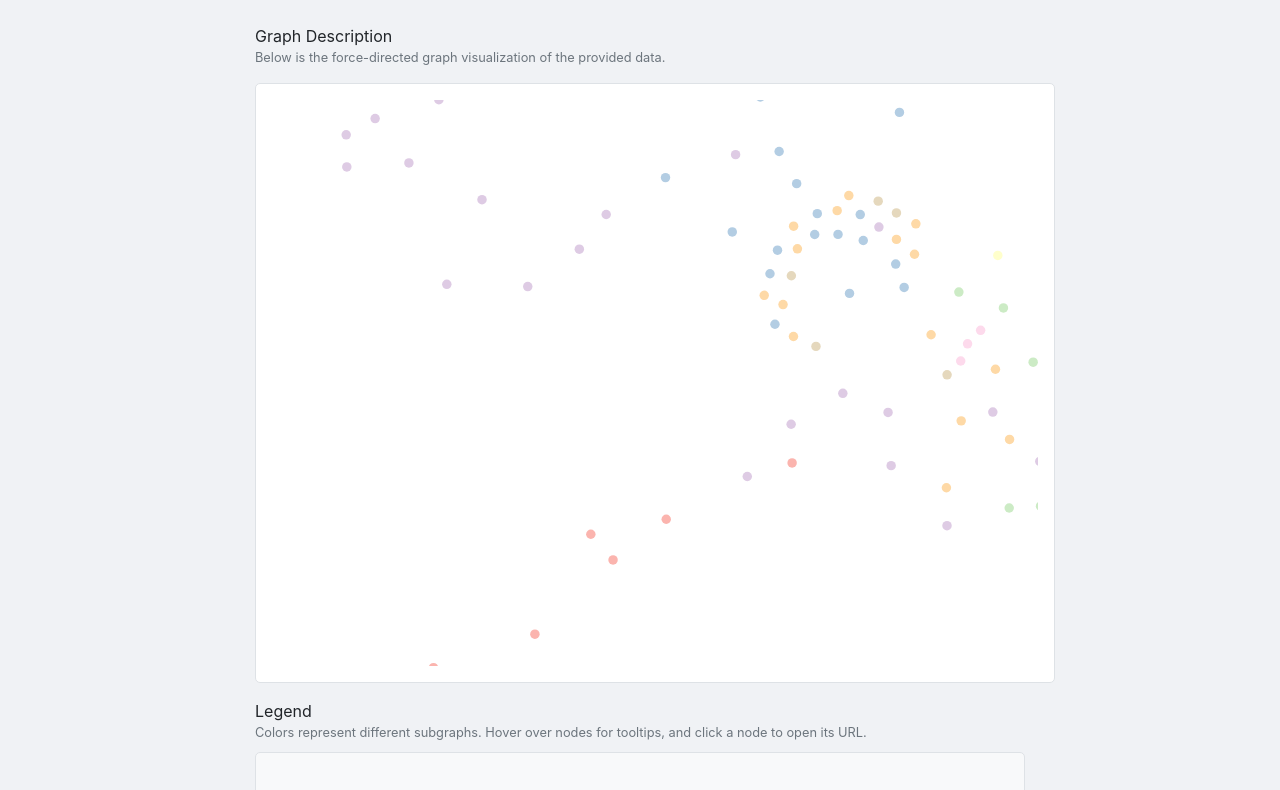
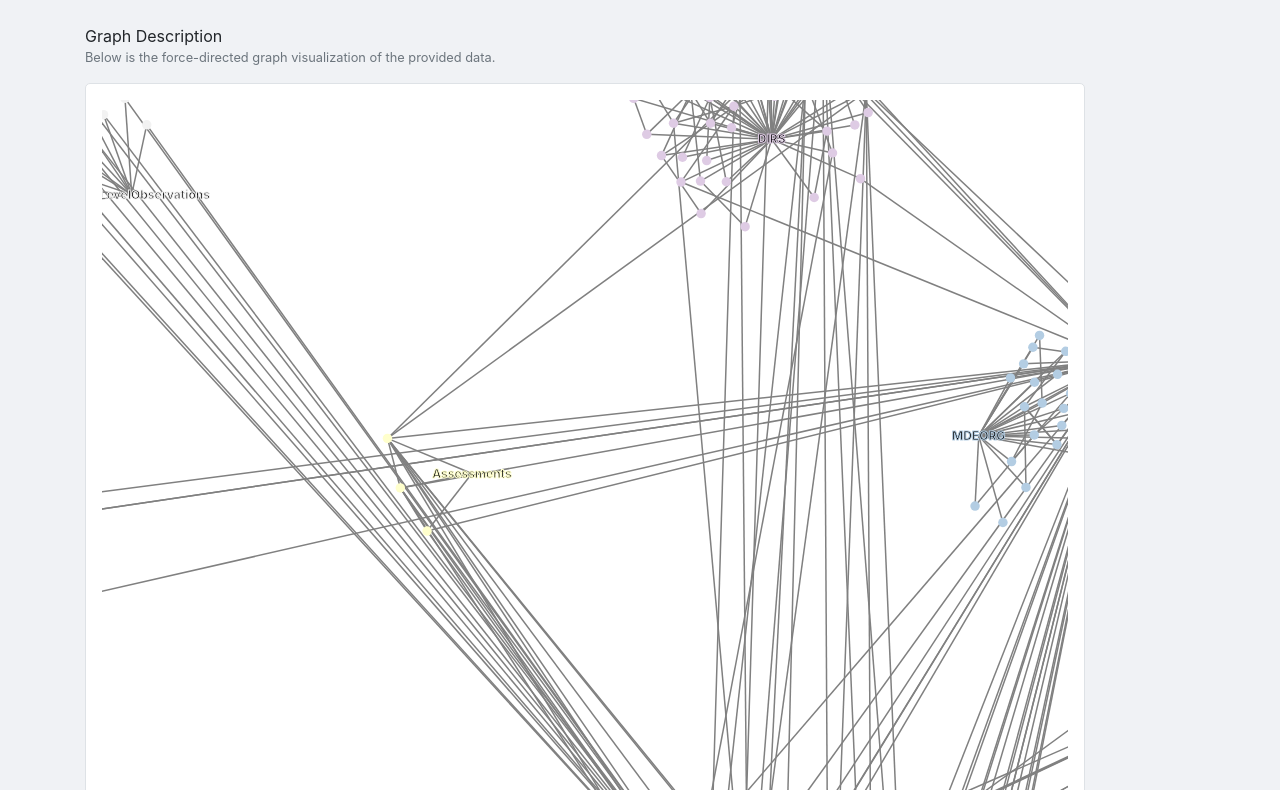
Before and after one commit to mberriMDE/mde-data-dicts, a plain HTML site: page docs/index.html in a window 1280 px wide. Shown: the part 56-846 px from the top of the page. Drawn offline with nearby package versions, Linux system fonts and the light colour scheme; animation ran at ten frames a second.

Commit message:
Initial version of the force-directed graph. Edge tooltips, coloring, sizing, forces, and edge styling need to be adjusted.

```diff
--- a/docs/graph.js
+++ b/docs/graph.js
@@ -1,6 +1,3 @@
-// External D3.js script (graph.js)
-
-// Load JSON data
 fetch("graph_data.json")
   .then(response => response.json())
   .then(graphData => {
@@ -8,9 +5,63 @@ fetch("graph_data.json")
     const width = +svg.attr("width");
     const height = +svg.attr("height");
 
+    const zoomGroup = svg.append("g");
+
     const subgraphColors = d3.scaleOrdinal(d3.schemePastel1);
     const subgraphs = Array.from(new Set(graphData.nodes.map(d => d.subgraph)));
     subgraphColors.domain(subgraphs);
+
+    const centralNodes = subgraphs.map(subgraph => ({
+      id: `central_${subgraph}`,
+      subgraph: subgraph,
+      isCentral: true,
+      tooltip: subgraph
+    }));
+
+    const centralLinks = [];
+    const interSubgraphConnections = new Set();
+
+    // Identify subgraphs with links between them
+    graphData.links.forEach(link => {
+      const sourceNode = graphData.nodes.find(node => node.id === link.source);
+      const targetNode = graphData.nodes.find(node => node.id === link.target);
+
+      if (sourceNode && targetNode && sourceNode.subgraph !== targetNode.subgraph) {
+        const subgraphPair = [sourceNode.subgraph, targetNode.subgraph].sort().join("-");
+        interSubgraphConnections.add(subgraphPair);
+      }
+    });
+
+    // Add central links based on inter-subgraph connections
+    interSubgraphConnections.forEach(pair => {
+      const [subgraphA, subgraphB] = pair.split("-");
+      const centralA = centralNodes.find(node => node.subgraph === subgraphA);
+      const centralB = centralNodes.find(node => node.subgraph === subgraphB);
+
+      if (centralA && centralB) {
+        centralLinks.push({
+          source: centralA.id,
+          target: centralB.id,
+          isCentralLink: true
+        });
+      }
+    });
+
+    // Add links from central nodes to their subgraph nodes
+    centralNodes.forEach(centralNode => {
+      graphData.nodes.forEach(node => {
+        if (node.subgraph === centralNode.subgraph && !node.isCentral) {
+          centralLinks.push({
+            source: centralNode.id,
+            target: node.id,
+            isCentralLink: false
+          });
+        }
+      });
+    });
+
+    graphData.nodes = [...graphData.nodes, ...centralNodes];
+    graphData.links = [...graphData.links, ...centralLinks];
 
     const degreeScale = d3.scaleLinear()
       .domain([1, d3.max(graphData.nodes, d =>
@@ -18,22 +69,42 @@ fetch("graph_data.json")
       .range([5, 20]);
 
     const simulation = d3.forceSimulation(graphData.nodes)
-      .force("link", d3.forceLink(graphData.links).id(d => d.id).distance(50))
+      .force("link", d3.forceLink(graphData.links)
+        .id(d => d.id)
+        .distance(d => {
+          if (d.isCentralLink) return 300; // Longer distance for central-to-central links
+          const sourceId = typeof d.source === "string" ? d.source : d.source.id;
+          const targetId = typeof d.target === "string" ? d.target : d.target.id;
+
+          const sourceSubgraph = typeof d.source === "string" ? graphData.nodes.find(n => n.id === d.source).subgraph : d.source.subgraph;
+          const targetSubgraph = typeof d.target === "string" ? graphData.nodes.find(n => n.id === d.target).subgraph : d.target.subgraph;
+
+          return sourceSubgraph === targetSubgraph ? 50 : 0;
+        })
+        .strength(d => {
+          if (d.isCentralLink) return 0.1; // Weak force for central-to-central links
+          const sourceSubgraph = typeof d.source === "string" ? graphData.nodes.find(n => n.id === d.source).subgraph : d.source.subgraph;
+          const targetSubgraph = typeof d.target === "string" ? graphData.nodes.find(n => n.id === d.target).subgraph : d.target.subgraph;
+
+          if (sourceSubgraph === targetSubgraph) return 0.5; // Strong force within subgraph
+          return 0; // No force for inter-subgraph links
+        }))
       .force("charge", d3.forceManyBody().strength(-100))
       .force("center", d3.forceCenter(width / 2, height / 2))
       .force("collide", d3.forceCollide().radius(d => degreeScale(d.degree) + 5));
 
-    const link = svg.append("g")
+    const link = zoomGroup.append("g")
       .attr("class", "links")
       .selectAll("line")
       .data(graphData.links)
       .enter().append("line")
-      .attr("class", "link");
+      .attr("stroke", d => (d.isCentralLink ? "none" : "gray"))
+      .attr("stroke-width", 1.5);
 
-    const node = svg.append("g")
+    const node = zoomGroup.append("g")
       .attr("class", "nodes")
       .selectAll("circle")
-      .data(graphData.nodes)
+      .data(graphData.nodes.filter(d => !d.isCentral))
       .enter().append("circle")
       .attr("r", d => {
         d.degree = graphData.links.filter(link => link.source === d.id || link.target === d.id).length;
@@ -51,6 +122,21 @@ fetch("graph_data.json")
     node.append("title")
       .text(d => d.tooltip);
 
+    const centralNodesText = zoomGroup.append("g")
+      .attr("class", "central-nodes")
+      .selectAll("text")
+      .data(graphData.nodes.filter(d => d.isCentral))
+      .enter().append("text")
+      .text(d => d.tooltip)
+      .attr("text-anchor", "middle")
+      .attr("dy", "0.35em")
+      .attr("font-size", "12px")
+      .attr("font-weight", "bold")
+      .style("fill", "black")
+      .style("stroke", d => subgraphColors(d.subgraph))
+      .style("stroke-width", "1px")
+      .style("stroke-opacity", "1");
+
     simulation.on("tick", () => {
       link
         .attr("x1", d => d.source.x)
@@ -61,7 +147,19 @@ fetch("graph_data.json")
       node
         .attr("cx", d => d.x)
         .attr("cy", d => d.y);
+
+      centralNodesText
+        .attr("x", d => d.x)
+        .attr("y", d => d.y);
     });
+
+    const zoom = d3.zoom()
+      .scaleExtent([0.5, 5])
+      .on("zoom", (event) => {
+        zoomGroup.attr("transform", event.transform);
+      });
+
+    svg.call(zoom);
 
     function dragstarted(event, d) {
       if (!event.active) simulation.alphaTarget(0.3).restart();
--- a/docs/graphstyle.css
+++ b/docs/graphstyle.css
@@ -8,7 +8,7 @@ body {
 }
 
 .container {
-    max-width: 800px;
+    /* max-width: 800px; */
     margin: auto;
 }
 
@@ -40,5 +40,5 @@ body {
 /* Optional: Adjust SVG responsiveness */
 svg {
     display: block;
-    margin: 0 auto;
+    margin: 0 0;
 }
--- a/docs/index.html
+++ b/docs/index.html
@@ -12,14 +12,14 @@
 <body>
     <!-- Navigation Bar -->
     <nav class="navbar navbar-expand-lg navbar-light bg-light">
-        <a class="navbar-brand" href="index.html">Graph Visualization Tool</a>
+        <a class="navbar-brand" href="index.html">Data Dictionary Tools</a>
         <div class="collapse navbar-collapse" id="navbarNav">
             <ul class="navbar-nav">
                 <li class="nav-item">
-                    <a class="nav-link" href="index.html">Home</a>
+                    <a class="nav-link" href="index.html">Graph View</a>
                 </li>
                 <li class="nav-item active">
-                    <a class="nav-link" href="graph.html">Graph Visualization <span class="sr-only">(current)</span></a>
+                    <a class="nav-link" href="searchtool.html">Search<span class="sr-only">(current)</span></a>
                 </li>
             </ul>
         </div>
@@ -34,13 +34,13 @@
 
         <!-- Graph Display Area -->
         <div class="form-group">
-            <svg id="graph" width="800" height="600" class="border p-3"></svg>
+            <svg id="graph" width="1000" height="800" class="border p-3"></svg>
         </div>
 
         <div class="form-group">
             <label for="legend">Legend</label>
             <small class="form-text text-muted">Colors represent different subgraphs. Hover over nodes for tooltips, and click a node to open its URL.</small>
-            <div id="legend" class="border p-3" style="background-color: #f8f9fa; min-height: 50px;"></div>
+            <!-- <div id="legend" class="border p-3" style="background-color: #f8f9fa; min-height: 50px;"></div> -->
         </div>
     </div>
 
```
Also changed, not shown: docs/searchtool.html (+3 -3 lines).
